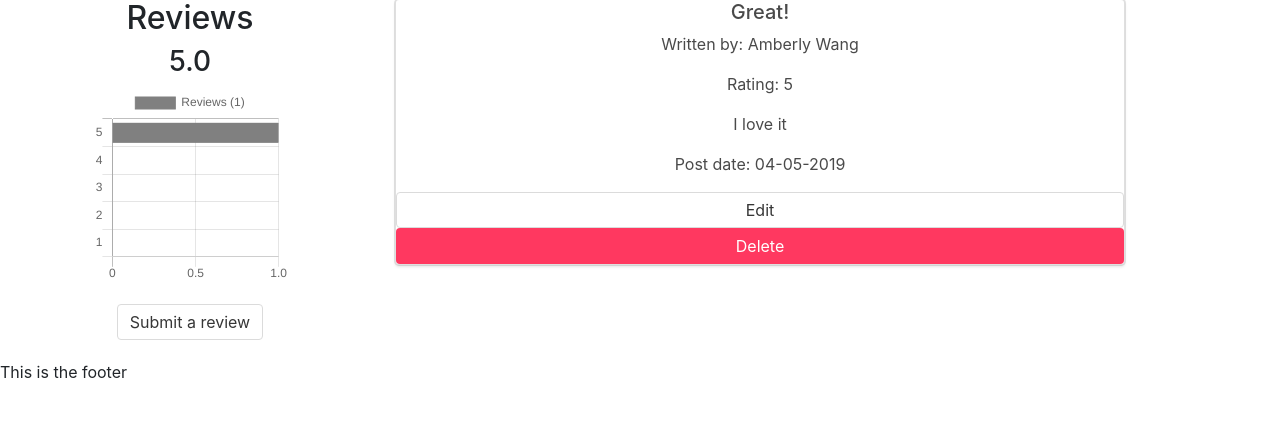
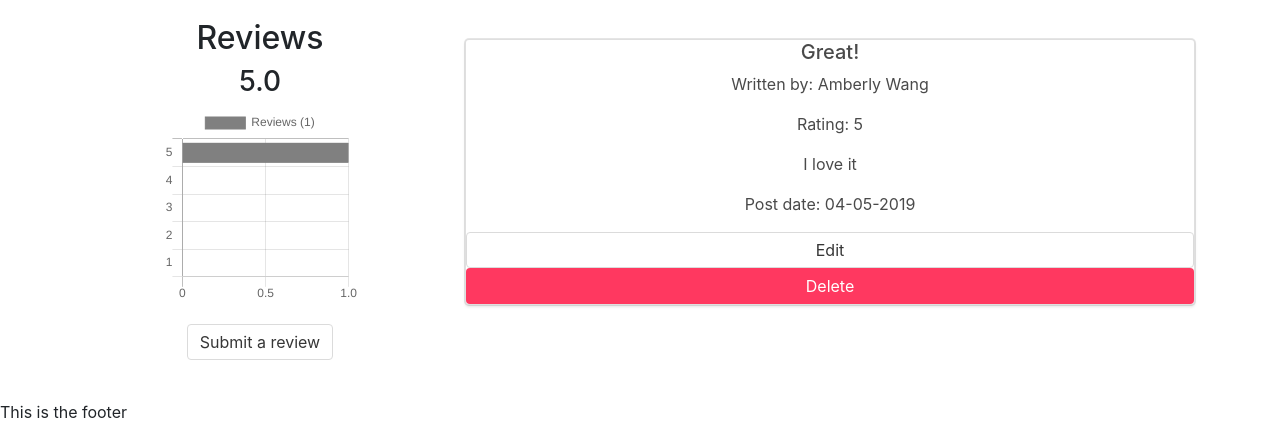
Before and after one commit to awang617/Message, a Flask app: page /shop/product/red-roses in a window 1280 px wide. Shown: the part 393-833 px from the top of the page. Before the commit the page ends 771 px from the top, so only its background shows below. Run offline with Flask 2, Linux system fonts and the light colour scheme; a user stored in the database is signed in; data comes from the database, SQL or seed files in the repository; some libraries are stand-ins or nearby versions.

Commit message:
small edits

```diff
--- a/static/main.css
+++ b/static/main.css
@@ -12,7 +12,7 @@
 
 .reviews {
     text-align: center;
-    margin: 20px 0;
+    margin: 40px auto;
 }
 
 .button-review {
@@ -24,6 +24,10 @@
     display: none;
 }
 
+.review-card {
+    margin-top: 20px;
+}
+
 @media screen and (max-width:1087px){
     .navbar {
         display: block;
--- a/static/productDetails.js
+++ b/static/productDetails.js
@@ -63,8 +63,6 @@ $(document).ready(function() {
                 }
             }
         });
-
-
     }
 
     function onError() {
```
